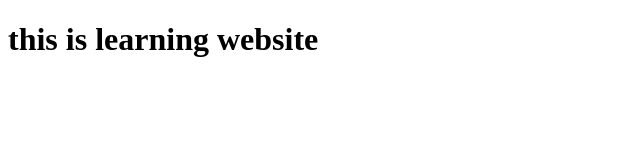
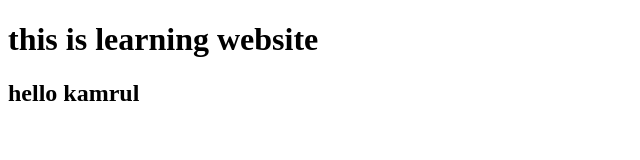
Before and after one commit to kamrul17/CollabWithFriends, a plain HTML site: page index.html in a window 1280 px wide. Shown: the whole page, without its empty margins (0-640 px from the left). Drawn offline with Linux system fonts and the light colour scheme.

Commit message:
hello kamrul

```diff
--- a/index.html
+++ b/index.html
@@ -7,5 +7,6 @@
   </head>
   <body>
     <h1>this is learning website</h1>
+    <h2>hello kamrul </h2>
   </body>
 </html>
```
